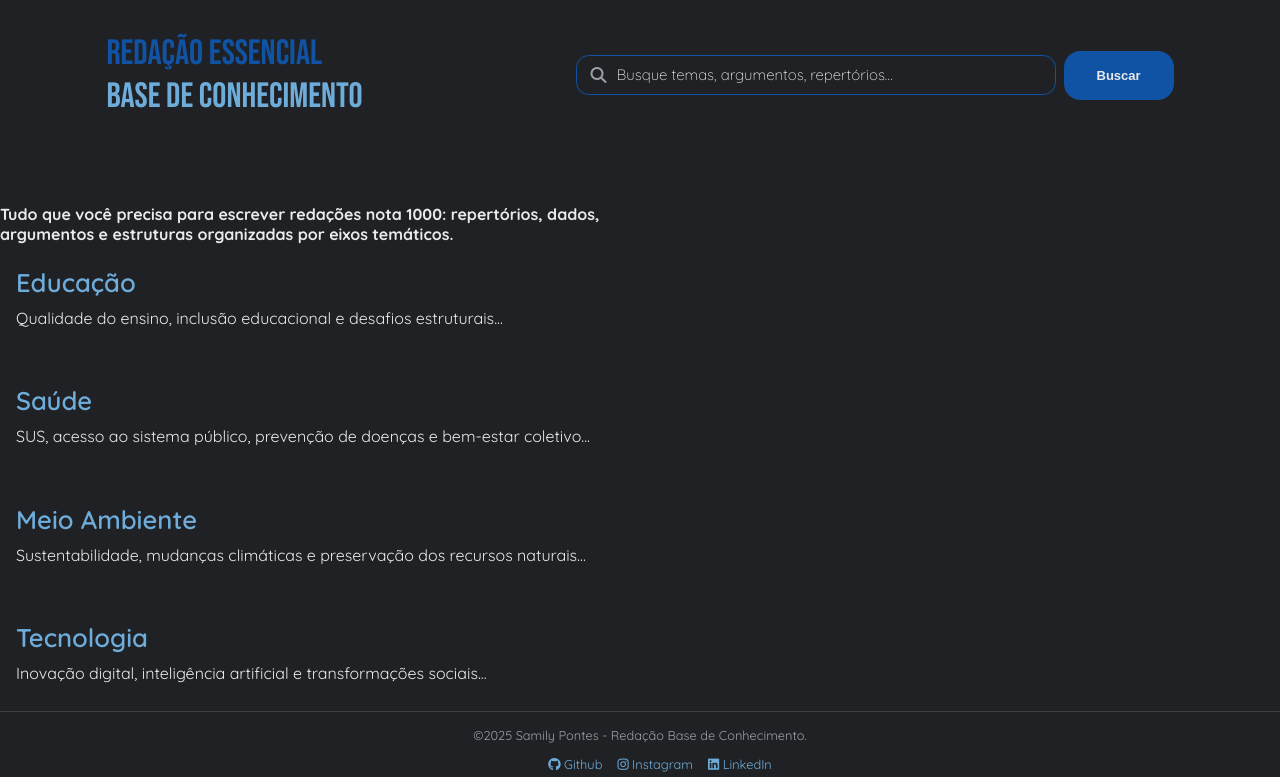
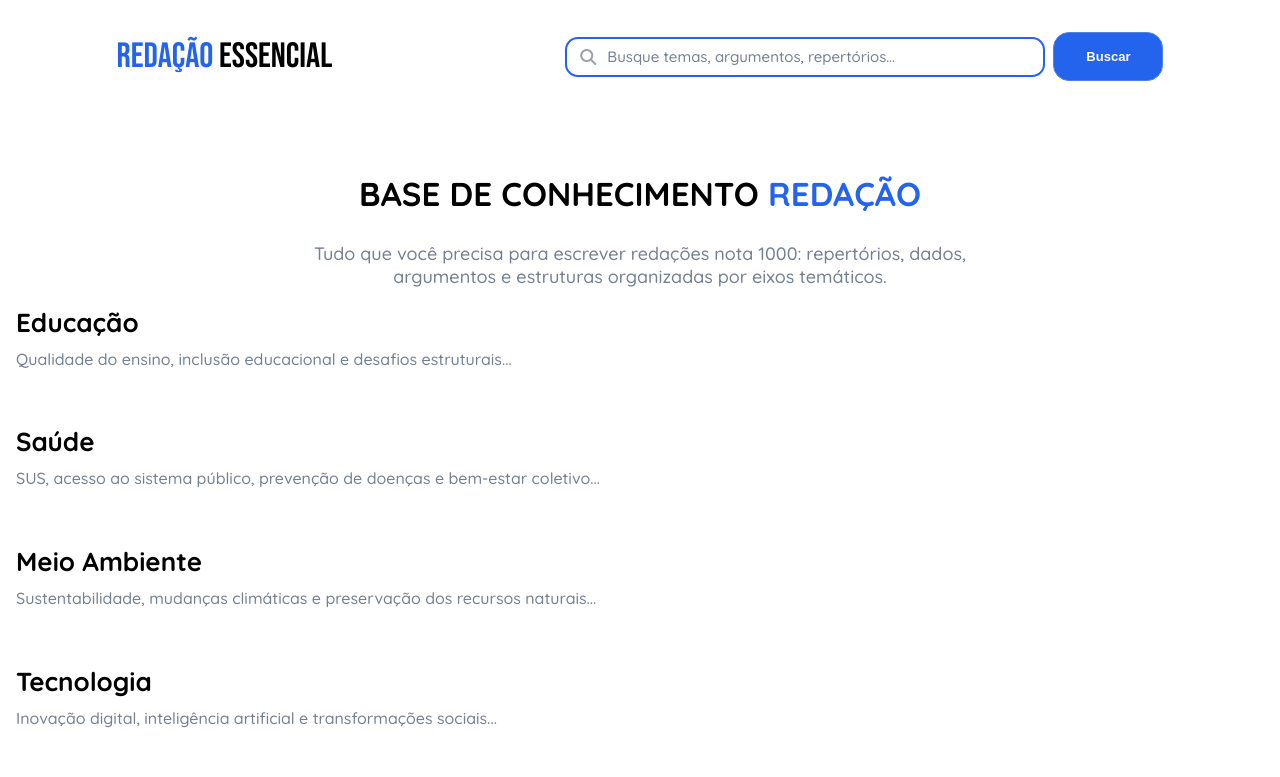
Before and after one commit to Pont3sx/imersao-aluradev, a plain HTML site: page index.html in a window 1280 px wide. Shown: the top 777 px of the page. Drawn offline with Linux system fonts and the light colour scheme; a web font is replaced by a local one.

Commit message:
Add files via upload

```diff
--- a/index.html
+++ b/index.html
@@ -11,7 +11,7 @@
 
 <body>
     <header>
-        <h1><span class="titulo-redaçao">Redação Essencial</span> <br> Base de Conhecimento</h1>
+        <h1><span class="detaque-redacao">Redação</span> Essencial</h1>
         <div>
             <i class="fa-solid fa-magnifying-glass"></i>
             <input type="text" placeholder="Busque temas, argumentos, repertórios…">
@@ -20,9 +20,12 @@
     </header>
 
     <main>
+        <section class="card-titulo">
+            <h1>BASE DE CONHECIMENTO <span class="destaque">REDAÇÃO</span></h1>
+            <p>Tudo que você precisa para escrever redações nota 1000: repertórios, dados,<br> argumentos e estruturas organizadas por eixos temáticos.</p>
+        </section>
+
         <section class="card-container">
-            <h4>Tudo que você precisa para escrever redações nota 1000: repertórios, dados,<br> argumentos e estruturas
-                organizadas por eixos temáticos.</h4>
 
             <article class="card">
                 <h2>Educação</h2>
--- a/style.css
+++ b/style.css
@@ -7,11 +7,12 @@
 
 /*Variáveis (Propriedades customizadas)*/
 :root {
-    --primary-color: #6EACDA;
-    --secondary-color: #e8eaed;
+    --primary-color: #000000;
+    --secondary-color: #748092;
     --tertiary-color: #9aa0a6;
-    --bg-color: #202124;
-    --base-color: #1053a4;
+    --bg-color: #ffffff;
+    --base-color: #2463EB;
+    --button-color: #507fe6;
 }
 
 body {
@@ -19,6 +20,9 @@ body {
     background-color: var(--bg-color);
     color: var(--secondary-color);
     font-family: "Quicksand", sans-serif;
+    display: flex;
+    flex-direction: column;
+    min-height: 100vh;
 }
 
 header {
@@ -34,10 +38,6 @@ header {
    gap: 2rem;
 }
 
-.titulo-redaçao {
-    color: var(--base-color);
-}
-
 header h1{
     font-family: "Bebas Neue", sans-serif;
     font-size: 2.2rem;
@@ -45,6 +45,10 @@ header h1{
     font-weight: 500;
     white-space: nowrap;
     color: var(--primary-color);
+}
+
+.detaque-redacao {
+    color: var(--base-color);
 }
 
 header div {
@@ -56,13 +60,13 @@ header div {
 div input {
     padding: 12px 8px 12px 40px;
     border-radius: 0.8rem;
-    border: 1px solid var(--base-color);
+    border: 2px solid var(--base-color);
     background: var(--bg-color);
     font-family: inherit;
     font-size: 15px;
     transition: all 0.2s ease;
     width: 30rem;
-    color: var(--secondary-color);
+    color: var(--tertiary-color);
     margin-right: .5rem;
     height: 40px;
     line-height: 40px;
@@ -72,12 +76,13 @@ div input::placeholder {
     font-size: 15px;
     font-weight: 300;
     color: var(--secondary-color);
+    font-weight: 500;
 }
 
 div input:focus {
     outline: none;
-    border-color: var(--primary-color);
-    box-shadow: 0 0 0 0.1rem var(--primary-color);
+    border-color: var(--base-color);
+    box-shadow: 0 0 0 0.1rem var(--button-color);
 }
 
 header div .fa-magnifying-glass {
@@ -98,26 +103,42 @@ header div .fa-magnifying-glass {
     font-size: 13px;
     white-space: nowrap;
     transition: background-color 0.2s ease, color 0.2s ease;
-    color: var(--secondary-color);
-    border: 1px solid var(--base-color);
+    color: var(--bg-color);
+    border: 1px solid var(--button-color);
 }
 
 #botao-busca:hover {
-    background-color: var(--primary-color);
+    background-color: var(--button-color);
     color: var(--bg-color);
-    box-shadow: 0 0 0 0.1rem var(--primary-color);
+    box-shadow: 0 0 0 0.1rem var(--base-color);
 }
 
 #botao-busca:active {
     transform: scale(0.98);
 }
 
+.card-titulo {
+    text-align: center;
+    color: var(--primary-color);
+    font-size: 22px;
+}
+
+.destaque {
+    color: var(--base-color);
+}
+
+.card-titulo p {
+    color: var(--secondary-color);
+    font-weight: 500;
+    font-size: 18px;
+}
+
 main {
-    overflow-y: scroll; /* Adiciona uma barra de rolagem vertical se o conteúdo exceder a altura */
     max-width: 80rem; /* Largura máxima do conteúdo principal */
     margin: 0 auto; /* Centraliza o conteúdo principal horizontalmente */
     margin-top: 2rem; /* Margem no topo */
-    height: calc(100vh - 10rem - 4rem); /* Calcula a altura para preencher o espaço restante da tela */
+    width: 100%; /* Garante que o main ocupe a largura */
+    flex-grow: 1; /* Faz com que o main ocupe o espaço restante */
 }
 
 article {
@@ -139,8 +160,8 @@ article:hover {
 
 article h2 {
     margin-top: 0; /* Remove a margem superior */
-    font-weight: 600; /* Peso da fonte */
-    font-size: 1.6rem; /* Tamanho da fonte */
+    font-weight: 700; /* Peso da fonte */
+    font-size: 26px; /* Tamanho da fonte */
     border-bottom: none; /* Sem borda inferior */
     padding-bottom: 0; /* Sem espaçamento interno inferior */
     margin-bottom: 0.25rem; /* Margem inferior */
@@ -153,27 +174,10 @@ article p {
     font-size: 1rem; /* Tamanho da fonte */
     margin-bottom: 0.5rem; /* Margem inferior */
     color: var(--secondary-color); /* Cor do texto */
-}
-
-article p strong {
-    color: var(--tertiary-color); /* Cor do texto em negrito */
-    font-weight: 400; /* Peso da fonte */
-}
-
-article a {
-    color: var(--primary-color); /* Cor do link */
-    text-decoration: none; /* Remove o sublinhado padrão */
-    font-weight: 200; /* Peso da fonte */
-}
-
-article a:hover {
-    text-decoration: underline; /* Adiciona sublinhado ao passar o mouse */
+    font-weight: 500;
 }
 
 .footer {
-    position: absolute;
-    bottom: 0;
-    left: 0;
     width: 100%;
     color: var(--tertiary-color);
     background-color: var(--bg-color);
@@ -197,13 +201,14 @@ article a:hover {
 }
 
 .footer-links a {
-    color: var(--primary-color);
+    color: var(--base-color);
     text-decoration: none;
     transition: color 0.2s;
+    font-weight: 500;
 }
 
 .footer-links a:hover {
-    color: var(--base-color);
+    color: #f90000;
 }
 
 @media (max-width: 768px) {
```
